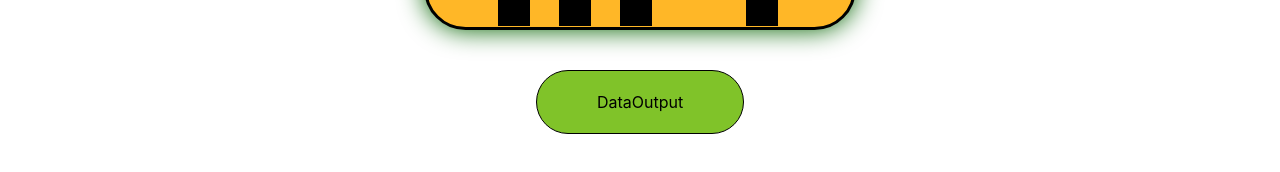
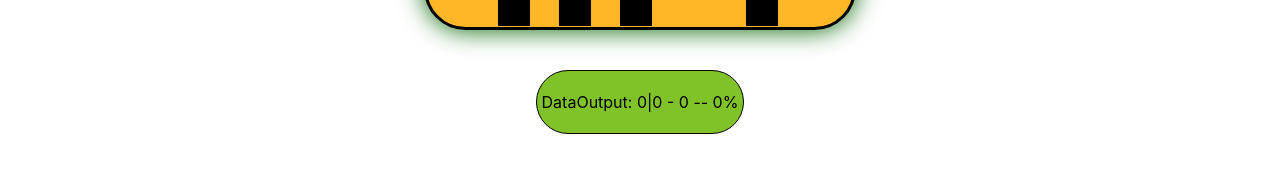
Before and after one commit to dhentosz/ResistanceCalculator, a React (Vite) app: page / in a window 1280 px wide. Shown: the part 202-374 px from the top of the page. Built offline with nearby package versions, Linux system fonts and the light colour scheme.

Commit message:
Hooked up color values to Output component.
Basic funtionality. Still need to program calculation and address typescript warnings.

```diff
--- a/src/elements/ColorBand.tsx
+++ b/src/elements/ColorBand.tsx
@@ -1,9 +1,8 @@
 import styles from "./ColorBand.module.css";
 import { useState } from "react";
 
-export default function ColorBand() {
+export default function ColorBand({ callback }) {
   const [bandColor, setBandColor] = useState("black");
-  const [bandValue, setBandValue] = useState(0);
 
   return (
     <div className={styles.color_band} id={bandColor}>
@@ -13,7 +12,7 @@
           id={styles.black}
           onClick={() => {
             setBandColor(styles.black);
-            setBandValue(0);
+            callback(0);
           }}
         ></button>
         <button
@@ -21,7 +20,7 @@
           id={styles.brown}
           onClick={() => {
             setBandColor(styles.brown);
-            setBandValue(1);
+            callback(1);
           }}
         ></button>
         <button
@@ -29,7 +28,7 @@
           id={styles.red}
           onClick={() => {
             setBandColor(styles.red);
-            setBandValue(2);
+            callback(2);
           }}
         ></button>
         <button
@@ -37,7 +36,7 @@
           id={styles.orange}
           onClick={() => {
             setBandColor(styles.orange);
-            setBandValue(3);
+            callback(3);
           }}
         ></button>
         <button
@@ -45,7 +44,7 @@
           id={styles.yellow}
           onClick={() => {
             setBandColor(styles.yellow);
-            setBandValue(4);
+            callback(4);
           }}
         ></button>
         <button
@@ -53,7 +52,7 @@
           id={styles.green}
           onClick={() => {
             setBandColor(styles.green);
-            setBandValue(5);
+            callback(5);
           }}
         ></button>
         <button
@@ -61,7 +60,7 @@
           id={styles.blue}
           onClick={() => {
             setBandColor(styles.blue);
-            setBandValue(6);
+            callback(6);
           }}
         ></button>
         <button
@@ -69,7 +68,7 @@
           id={styles.violet}
           onClick={() => {
             setBandColor(styles.violet);
-            setBandValue(7);
+            callback(7);
           }}
         ></button>
         <button
@@ -77,7 +76,7 @@
           id={styles.grey}
           onClick={() => {
             setBandColor(styles.grey);
-            setBandValue(8);
+            callback(8);
           }}
         ></button>
         <button
@@ -85,7 +84,7 @@
           id={styles.white}
           onClick={() => {
             setBandColor(styles.white);
-            setBandValue(9);
+            callback(9);
           }}
         ></button>
       </div>
--- a/src/elements/Output.tsx
+++ b/src/elements/Output.tsx
@@ -1,5 +1,9 @@
 import styles from "./Output.module.css";
 
-export default function Output() {
-  return <div className={styles.data_wrapper}>DataOutput</div>;
+export default function Output({ first, sec, multi, tol }) {
+  return (
+    <div className={styles.data_wrapper}>
+      DataOutput: {first}|{sec} - {multi} -- {tol}%
+    </div>
+  );
 }
--- a/src/elements/Resistor.tsx
+++ b/src/elements/Resistor.tsx
@@ -1,25 +1,36 @@
 import styles from "./Resistor.module.css";
 import ColorBand from "./ColorBand";
 import Output from "./Output.tsx";
+import { useState } from "react";
 
 export default function Resistor() {
+  const [firstValue, setFirstValue] = useState(0);
+  const [secValue, setSecValue] = useState(0);
+  const [multiplier, setMultiplier] = useState(0);
+  const [tolerance, setTolerance] = useState(0);
+
   return (
     <>
       <div className={styles.resistor_wrapper}>
         <div className={`${styles.pin} ${styles.left}`}></div>
         <div className={styles.main_body}>
           <div className={styles.band_wrapper}>
-            <ColorBand />
-            <ColorBand />
-            <ColorBand />
+            <ColorBand callback={setFirstValue} />
+            <ColorBand callback={setSecValue} />
+            <ColorBand callback={setMultiplier} />
             <div className={styles.band_spacer}></div>
-            <ColorBand />
+            <ColorBand callback={setTolerance} />
             <div className={styles.band_stopper}></div>
           </div>
         </div>
         <div className={`${styles.pin} ${styles.right}`}></div>
       </div>
-      <Output />
+      <Output
+        first={firstValue}
+        sec={secValue}
+        multi={multiplier}
+        tol={tolerance}
+      />
     </>
   );
 }
```
Also changed, not shown: 1 other file (tests, documents, lock files or other folders).
